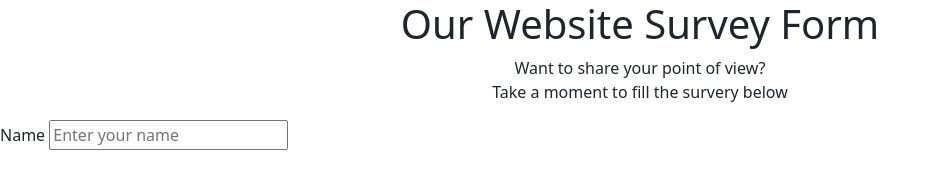
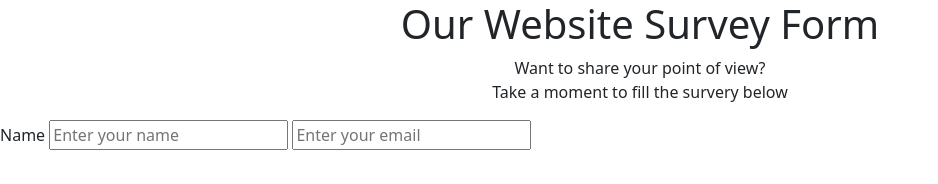
Before and after one commit to adamilare/Review-Practice, a plain HTML site: page index.html in a window 1280 px wide. Shown: the whole page, without its empty margins (0-938 px from the left). Drawn offline with nearby package versions, Linux system fonts and the light colour scheme.

Commit message:
Added email input

```diff
--- a/index.html
+++ b/index.html
@@ -29,6 +29,8 @@
       <div class="form-group">
         <label id="name-label" for="name">Name</label>
         <input id="name" name="name" type="text" required placeholder="Enter your name"> </input>
+        <input id="email" name="email" type="text" required placeholder="Enter your email"> </input>
+
       </div>
     </form>
 
```
